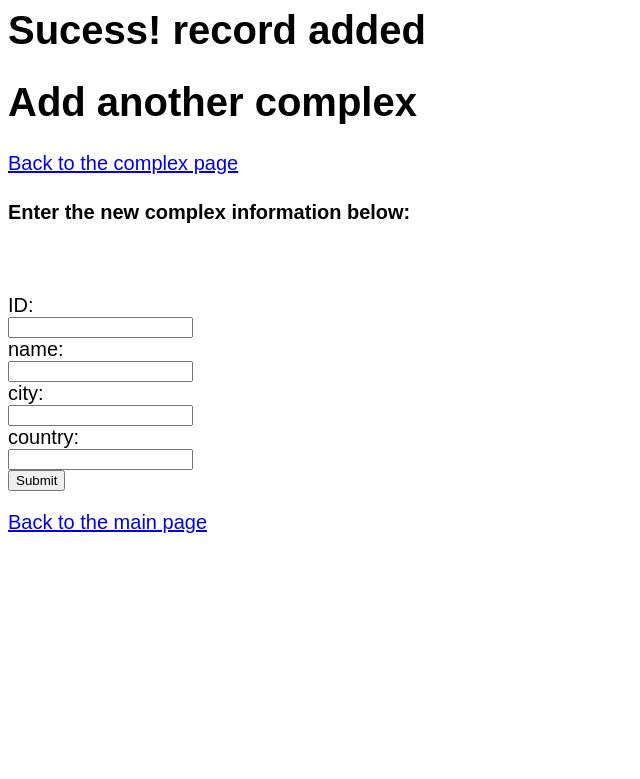
After one commit to goddenrich/tennis_database, a Flask app: page /complex_success in a window 1280 px wide. The commit adds this page. Shown: the top 779 px of the page, without its empty margins (0-640 px from the left). Run offline with Flask 2, Linux system fonts and the light colour scheme; parts of the project's set-up code (start-up, migrations or seed data) failed here and were passed over.

Commit message:
insert to complex and tournament graphs added

```diff
--- a/Project1.3/server.py
+++ b/Project1.3/server.py
@@ -19,6 +19,8 @@ from sqlalchemy import *
 #from sqlalchemy import text
 from sqlalchemy.pool import NullPool
 from flask import Flask, request, render_template, g, redirect, Response
+import pygal
+
 
 tmpl_dir = os.path.join(os.path.dirname(os.path.abspath(__file__)), 'templates')
 app = Flask(__name__, template_folder=tmpl_dir)
@@ -403,8 +405,94 @@ def matches():
   return render_template("matches.html")
 
 
+@app.route('/complex')
+def spectator():
+  print request.args
+  return render_template("complex.html")
 
 
+@app.route('/complex_success')
+def spectator_add():
+  print request.args
+  return render_template("complex_success.html")
+
+@app.route('/complex_insert', methods=['POST'])
+def spectator_insert():
+  print request.args
+  values={}
+  values['complex_id']=int(request.form['complex_id'])
+  values['complex_name']= str(request.form['complex_name'])
+  values['city'] = str(request.form['city'])
+  values['country'] = str(request.form['country'])
+  query="""INSERT INTO complex(complex_id, complex_name, city, country) VALUES (%d, '%s', '%s', '%s');"""
+  g.conn.execute(query % (values['complex_id'], values['complex_name'], values['city'], values['country']))
+  return redirect('/complex_success')
+
+@app.route('/tournament')
+def tournament():
+  print request.args
+  return render_template("tournament.html")
+
+@app.route('/tournament_info', methods=['POST'])
+def tournament_post():
+  context = {}
+  t_name = str(request.form['tournament'])
+
+  mystring = """select t.name, t.start_date, t.end_date, c.complex_name, c.city, c.country
+  from tournaments t join complex c on c.complex_id = t.complex_id
+  where t.name = '%s';"""
+  cursor = g.conn.execute(mystring % t_name)
+
+  names = []
+  for result in cursor:
+    names.append(result)  # can also be accessed using result[0]
+  cursor.close()
+
+  context['data'] = names[0]
+  context['name'] = names[0][0]
+  context['start_date'] = names[0][1]
+  context['end_date'] = names[0][2]
+  context['complex_name'] = names[0][3]
+  context['city'] = names[0][4]
+  context['country'] = names[0][5]
+
+  mystring = """select m.match_id, count(ti.ticket_id)
+  from tournaments t, matches m left outer join tickets ti on ti.match_id = m.match_id
+  where t.name = '%s' and t.tournament_id = m.tournament_id
+  group by m.match_id;"""
+  cursor = g.conn.execute(mystring % t_name)
+
+  ticket_numbers = []
+  for result in cursor:
+    ticket_numbers.append(result)  # can also be accessed using result[0]
+  cursor.close()
+
+  context['ticket_numbers'] = ticket_numbers
+
+  ticket_graph=pygal.Bar()
+  print ticket_numbers
+  for i, item in enumerate(ticket_numbers):
+    print item
+    ticket_graph.add(str(item[0]), item[1])
+
+  mystring = """select s.gender, count(s.spectator_id)
+  from tournaments t, matches m left outer join tickets ti on m.match_id = ti.match_id, spectators s
+  where t.name = '%s' and t.tournament_id = m.tournament_id  and s.spectator_id = ti.spectator_id
+  group by s.gender;"""
+  cursor = g.conn.execute(mystring % t_name)
+
+  gender_balance = []
+  for result in cursor:
+    gender_balance.append(result)  # can also be accessed using result[0]
+  cursor.close()
+
+  context['gender_balance'] = gender_balance
+
+  gender_pie=pygal.Pie()
+  for i, item in enumerate(gender_balance):
+    gender_pie.add(item[0], item[1])
+
+  return render_template("tournament_info.html", gender_chart=gender_pie, ticket_chart=ticket_graph, **context)
 
 
 if __name__ == "__main__":
--- /dev/null
+++ b/Project1.3/templates/complex_success.html
@@ -0,0 +1,38 @@
+<html>
+  <style>
+    body{
+      font-size: 15pt;
+      font-family: arial;
+    }
+  </style>
+
+
+<body>
+  <h1>Sucess! record added</h1>
+  <h1>Add another complex</h1>
+
+<p><a href="complex">Back to the complex page</a></p>
+
+<h4>Enter the new complex information below:</h4>
+<form action="/complex_insert" method="post"><br>
+    <p>ID:<br>
+    <input type="text" name="complex_id"><br>
+    name:<br>
+    <input type="text" name="complex_name"><br>
+    city:<br>
+    <input type="text" name="city"><br>
+    country:<br>
+    <input type="text" name="country"><br>
+    <input type="submit" value="Submit"></p>
+
+</form>
+
+
+
+
+<p><a href="/">Back to the main page</a></p>
+
+</body>
+
+
+</html>
```
Also changed, not shown: Project1.3/templates/complex.html (added, +37 -0 lines), Project1.3/templates/index.html (+2 -11 lines), Project1.3/templates/tournament.html (added, +28 -0 lines), Project1.3/templates/tournament_info.html (added, +83 -0 lines).
